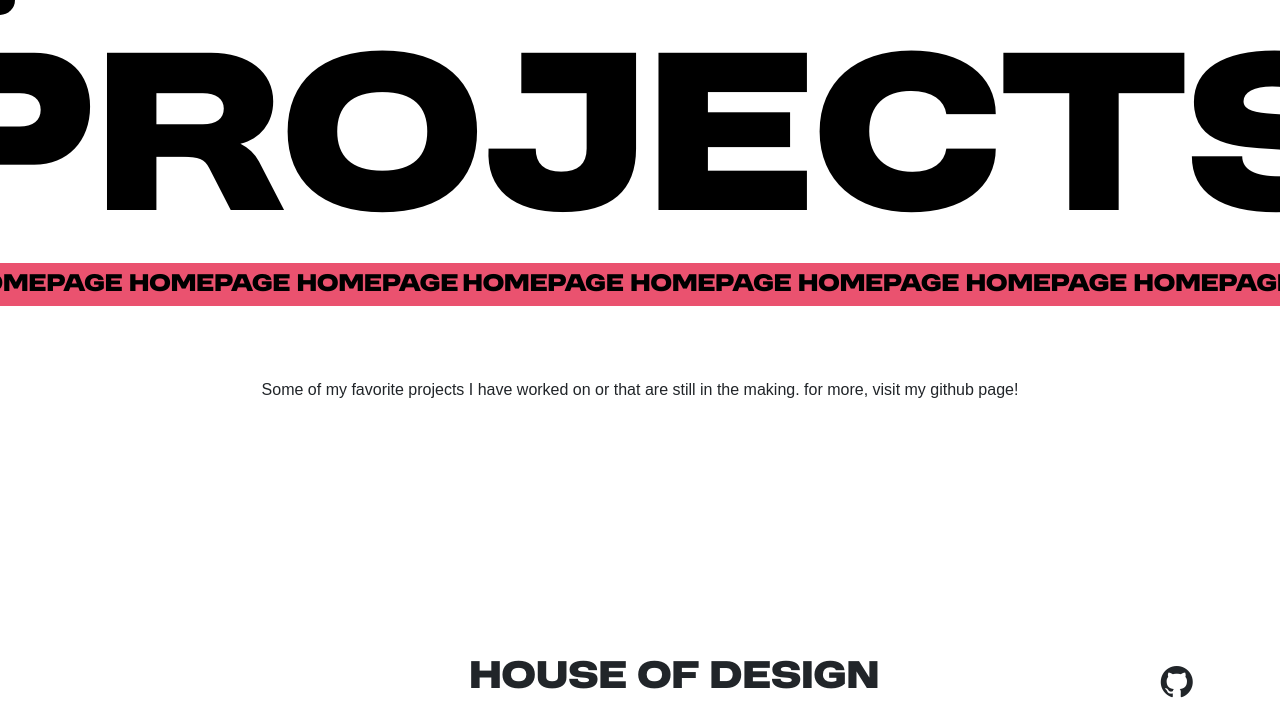
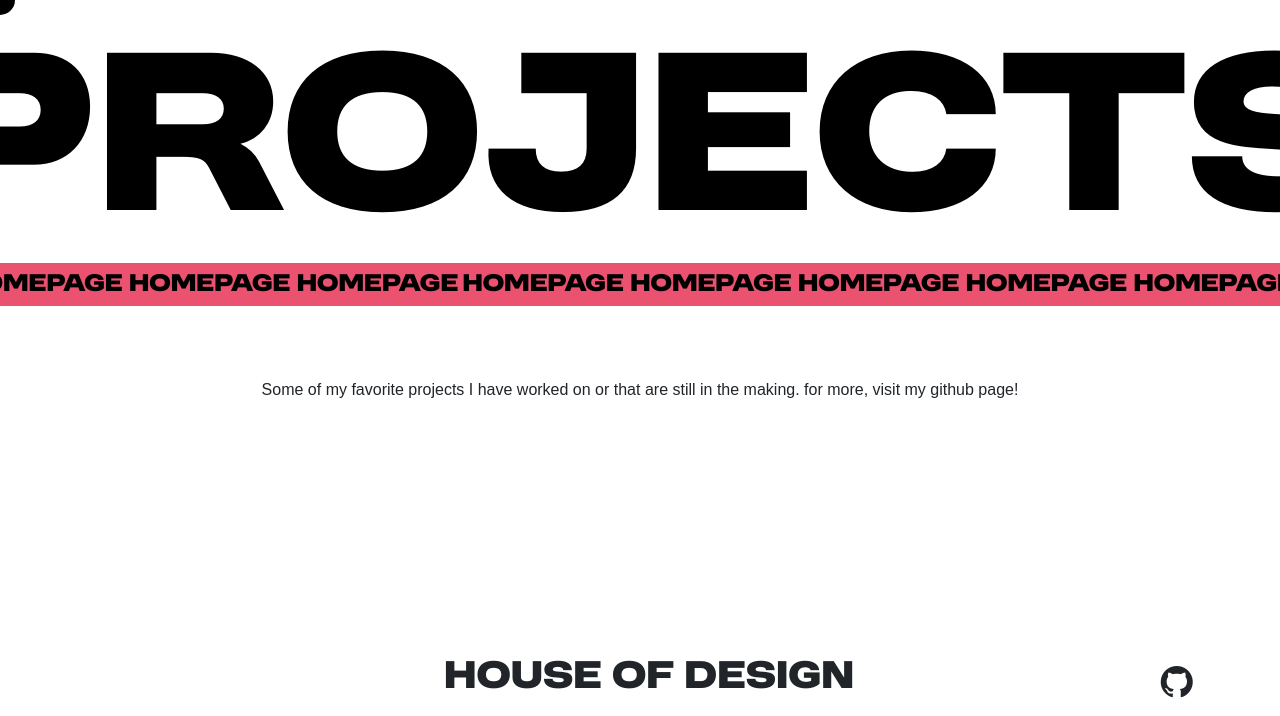
Before and after one commit to NiccoloMolinati/portfolio, a plain HTML site: page projects.html in a window 1280 px wide. Shown: the top 716 px of the page. Drawn offline with nearby package versions, Linux system fonts and the light colour scheme; grey boxes are pictures that could not be loaded; a web font is replaced by a local one.

Commit message:
Update general.css

```diff
--- a/general.css
+++ b/general.css
@@ -59,7 +59,7 @@ h1{
     padding-bottom: 0% !important;
 }
 h2.project-title{font-family: 'moderniz', sans-serif;
-    margin-left: 14%;
+    margin-left: 10%;
         }
 
 i {
```
